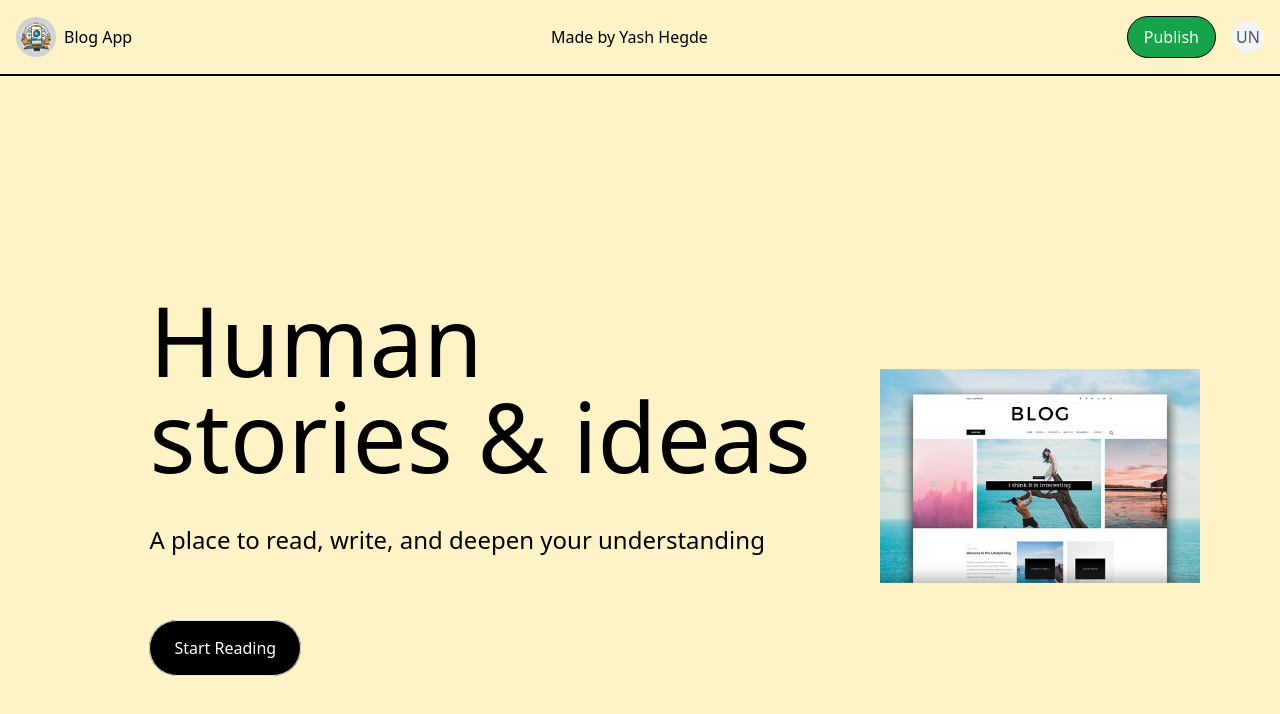
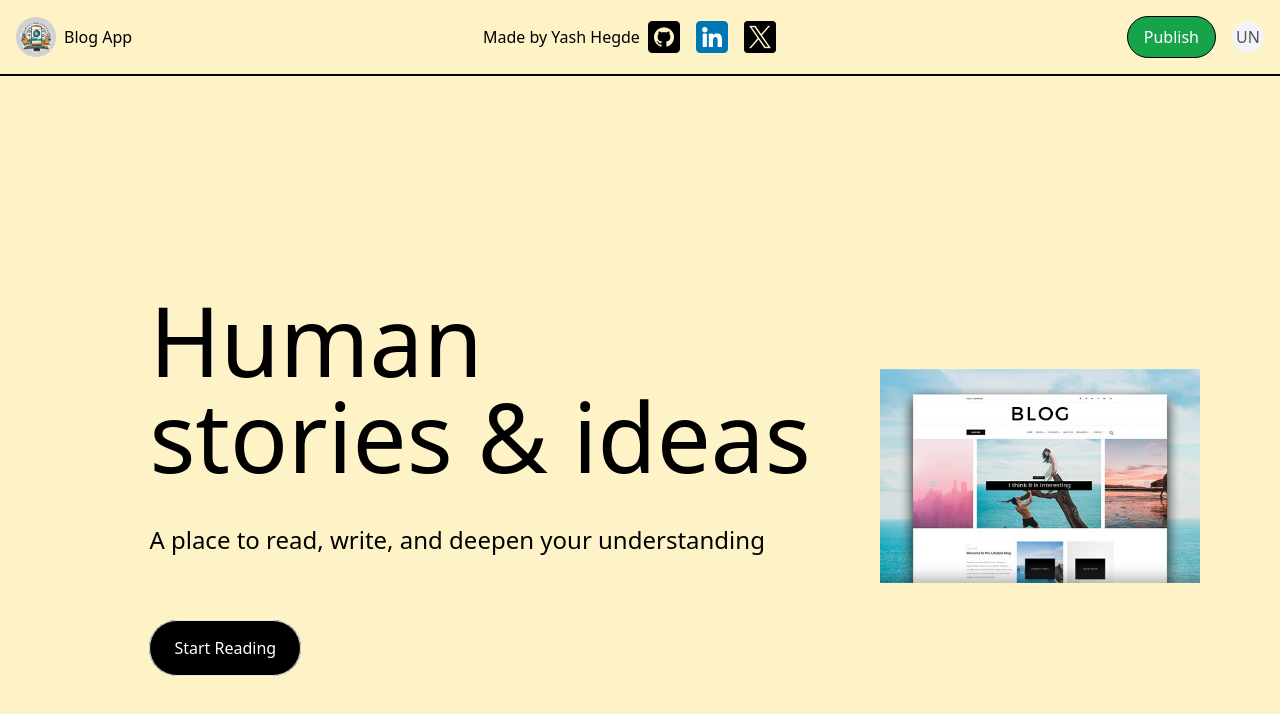
Before and after one commit to Yh010/BlogApp, a React (Vite) app in the folder frontend/: page / in a window 1280 px wide. Shown: the top 714 px of the page. Built offline with nearby package versions, Linux system fonts and the light colour scheme.

Commit message:
socials added

```diff
--- a/frontend/src/components/Navbar.tsx
+++ b/frontend/src/components/Navbar.tsx
@@ -2,6 +2,9 @@ import { Link } from "react-router-dom";
 import logo from "../assets/logo.jpg";
 import { PublishButton } from "./PublishButton";
 import { UserProfileIcon } from "./UserProfile/UserProfileIcon";
+import github from "../assets/github.png";
+import linkedin from "../assets/linkedin.png";
+import twitter from "../assets/twitter.png";
 export const Navbar = () => {
   return (
     <div className="bg-amber-100 border-b-2 border-black flex justify-between p-4">
@@ -11,7 +14,35 @@ export const Navbar = () => {
         </div>
         <div>Blog App</div>
       </Link>
-      <div className="flex justify items-center">Made by Yash Hegde</div>
+      <div className="flex justify items-center space-x-2">
+        <div>Made by Yash Hegde</div>
+        <div className="flex space-x-4 justify items-center">
+          <div>
+            <a
+              className="flex space-x-4 items-center"
+              href="https://github.com/Yh010/"
+            >
+              <img className="h-8 w-8" src={github} />
+            </a>
+          </div>
+          <div>
+            <a
+              className="flex space-x-4 items-center"
+              href="https://www.linkedin.com/in/yash-hegde-927721201/"
+            >
+              <img className="h-8 w-8" src={linkedin} />
+            </a>
+          </div>
+          <div>
+            <a
+              className="flex space-x-4 items-center"
+              href="https://x.com/YashHegde7"
+            >
+              <img className="h-8 w-8" src={twitter} />
+            </a>
+          </div>
+        </div>
+      </div>
 
       <div className="flex justify items-center space-x-4">
         <div>
```
Also changed, not shown: frontend/src/assets/linkedin.png (added), frontend/src/assets/twitter.png (added).
